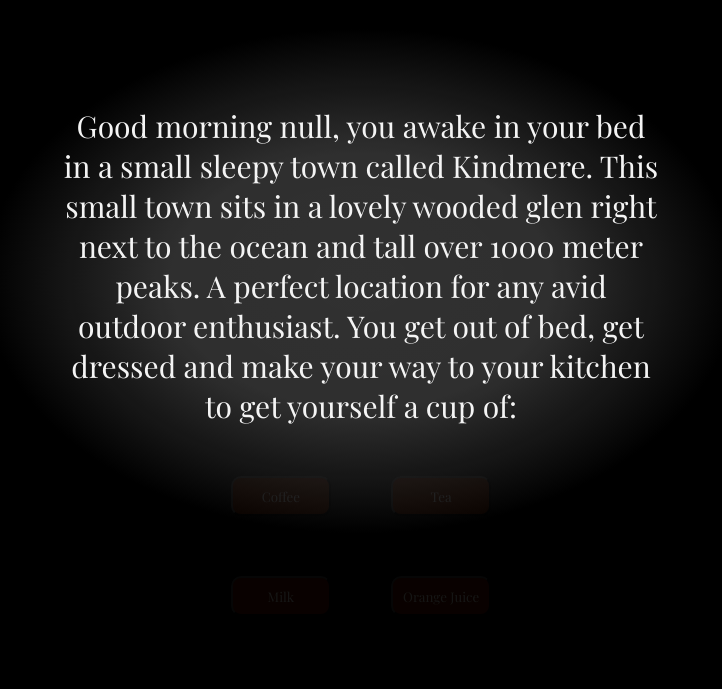
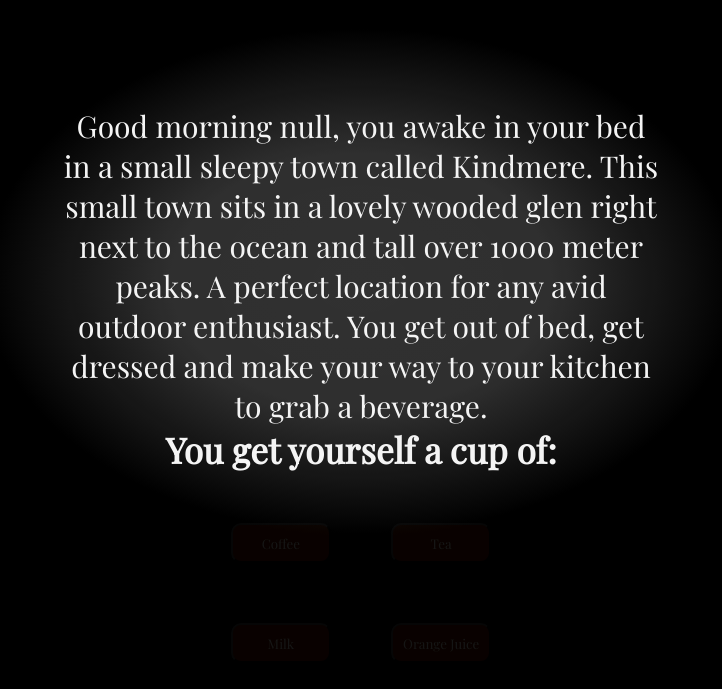
Before and after one commit to PeachyOmnivore/An-outdoor-adventure, a React (Vite) app: page /Adventure in a window 1280 px wide. Shown: the part 119-808 px from the top of the page, without its empty margins (279-1001 px from the left). Built offline with nearby package versions, Linux system fonts and the light colour scheme; the HTML template or start-up script is replaced by a standard one.

Commit message:
question location changed

```diff
--- a/src/Components/adventure.jsx
+++ b/src/Components/adventure.jsx
@@ -21,6 +21,7 @@ export default function Adventure() {
     return currentPage && (
         <div className="page-container">
             <p>{currentPage.page}</p>
+            <h3>{currentPage.question}</h3>
             <div className="options-container">
                 {currentPage.options.map((option) => {
                     return <input
--- a/src/storyInformation.jsx
+++ b/src/storyInformation.jsx
@@ -11,7 +11,8 @@ const theStory = [
 
     {
         id: 1,
-        page: `Good morning ${adventureInfo.adventurer}, you awake in your bed in a small sleepy town called Kindmere. This small town sits in a lovely wooded glen right next to the ocean and tall over 1000 meter peaks. A perfect location for any avid outdoor enthusiast. You get out of bed, get dressed and make your way to your kitchen to get yourself a cup of: `,
+        page: `Good morning ${adventureInfo.adventurer}, you awake in your bed in a small sleepy town called Kindmere. This small town sits in a lovely wooded glen right next to the ocean and tall over 1000 meter peaks. A perfect location for any avid outdoor enthusiast. You get out of bed, get dressed and make your way to your kitchen to grab a beverage. `,
+        question: "You get yourself a cup of:",
         options: [
             {
                 title: "Coffee",
@@ -33,7 +34,8 @@ const theStory = [
     },
     {
         id: 2,
-        page: `You enjoy your  and start thinking about the day ahead of you. you woke up early with the plan to go on an adventure. But what will this adventure be? Where would you like to?`,
+        page: `You enjoy your  and start thinking about the day ahead of you. you woke up early with the plan to go on an adventure. But what will this adventure be?`,
+        question: " Where would you like to go?",
         options: [
             {
                 title: "The Mountains",
```
